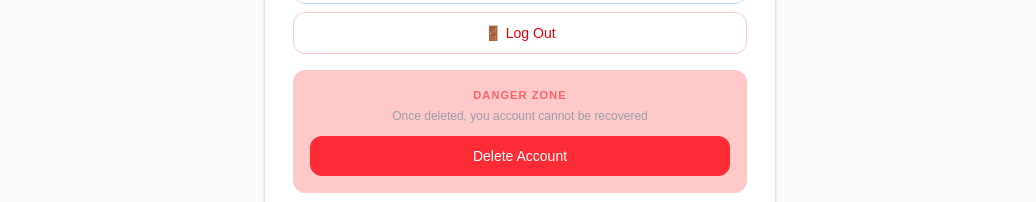
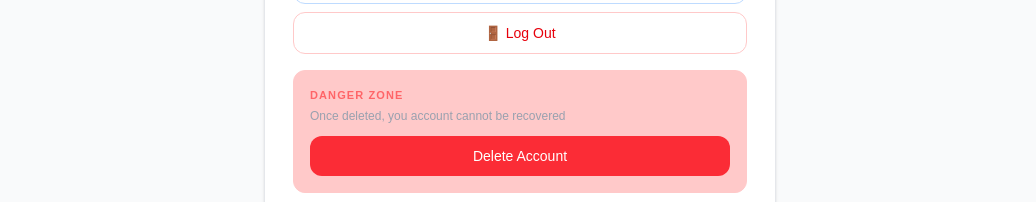
Before and after one commit to jaisondavid-m/collaborative-whiteBoard, a React (Vite) app in the folder client/: page /profile in a window 1280 px wide. Shown: the part 750-952 px from the top of the page, without its empty margins (120-1156 px from the left). Built offline with nearby package versions, Linux system fonts and the light colour scheme; no server answers; sample sign-in values are in the browser's storage.

Commit message:
fixed issue in modal in profile page

```diff
--- a/client/src/Pages/Profile.jsx
+++ b/client/src/Pages/Profile.jsx
@@ -53,7 +53,7 @@ function DeleteModal({ onClose, onConfirm, isDeleting }) {
                 onClick={!isDeleting ? onClose : undefined}
             />
             <div className="relative bg-white rounded-2xl shadow-xl w-full max-w-sm border border-gray-200 overflow-hidden" >
-                <div className="h-1.5 bg-gradient-to-r from-red-400 to-red-600 w-full" >
+                {/* <div className="h-1.5 bg-gradient-to-r from-red-400 to-red-600 w-full" /> */}
                 <div className="p-6" >
                     <div className="w-12 h-12 rounded-full bg-red-100 flex items-center justify-center mx-auto mb-4" >
                         <span className="text-2xl" >🗑️</span>
@@ -77,14 +77,14 @@ function DeleteModal({ onClose, onConfirm, isDeleting }) {
                         <button
                             onClick={onClose}
                             disabled={isDeleting}
-                                className="flex-1 py-2.5 rounded-xl border border-gray-200 text-gray-600 text-sm font-medium hover:bg-gray-50 transition-colors disabled:opacity-50"
+                            className="flex-1 py-2.5 cursor-pointer rounded-xl border border-gray-200 text-gray-600 text-sm font-medium hover:bg-gray-50 transition-colors disabled:opacity-50"
                         >
                             Cancel
                         </button>
                         <button
                             onClick={onConfirm}
                             disabled={!canDelete || isDeleting}
-                                className={`flex-1 py-2.5 rounded-xl text-sm font-medium transition-all
+                            className={`flex-1 py-2.5 rounded-xl cursor-pointer text-sm font-medium transition-all
                                         ${canDelete && !isDeleting
                                     ? "bg-red-500 hover:bg-red-600 text-white cursor-pointer"
                                     : "bg-red-200 text-red-300 cursor-not-allowed"
@@ -93,7 +93,6 @@ function DeleteModal({ onClose, onConfirm, isDeleting }) {
                         >
                             {isDeleting ? "Deleting..." : !canDelete ? `Wais ${countdown}s` : "Delete Account"}
                         </button>
-                        </div>
                     </div>
                 </div>
             </div>
@@ -232,7 +231,7 @@ function Profile() {
                                 >
                                     🚪 Log Out
                                 </button>
-                                <button className="mt-2 rounded-xl border border-red-200 bg-red-200 bg-red-50/50 p-4" >
+                                <div className="mt-2 rounded-xl border border-red-200 bg-red-200 bg-red-50/50 p-4" >
                                     <p className="text-[11px] font-semibold text-red-400 uppercase tracking-widest mb-1" >Danger Zone</p>
                                     <p className="text-xs text-gray-400 mb-3" >Once deleted, you account cannot be recovered</p>
                                     <button
@@ -241,7 +240,7 @@ function Profile() {
                                     >
                                         Delete Account
                                     </button>
-                                </button>
+                                </div>
                             </div>
                         </div>
                     </div>
```
Lines whose indentation alone changed are shown as unchanged.
